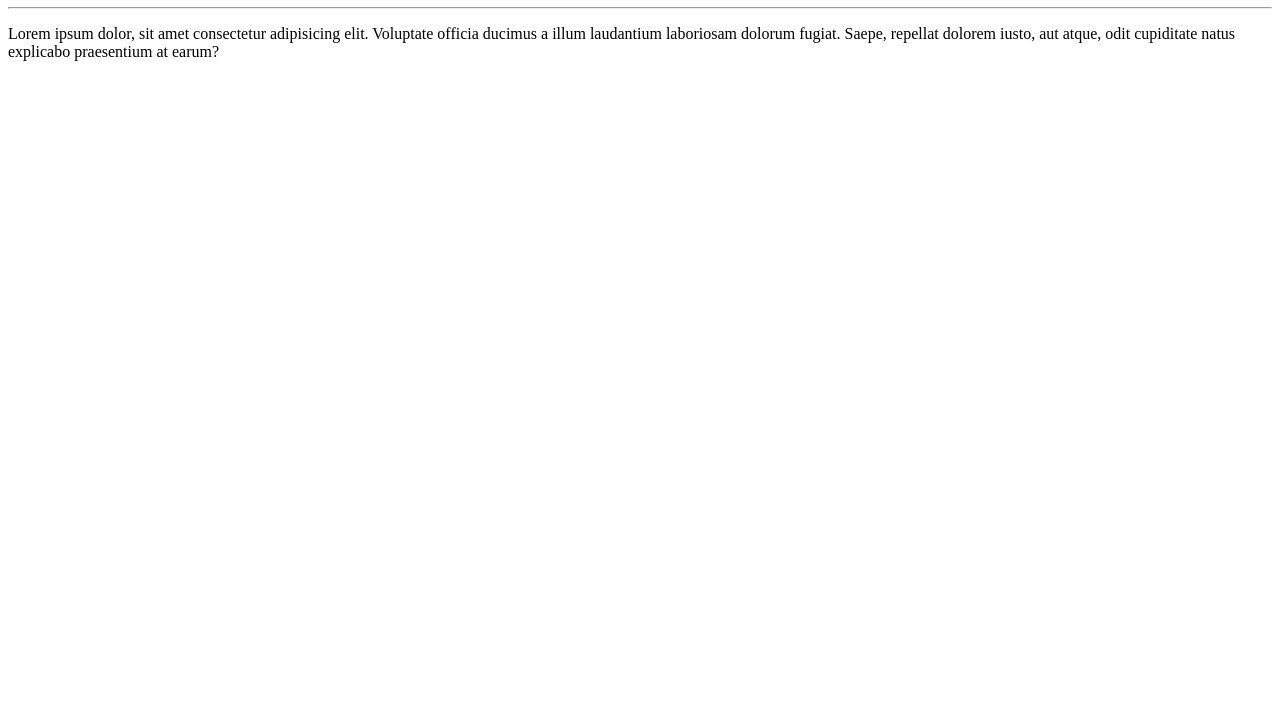
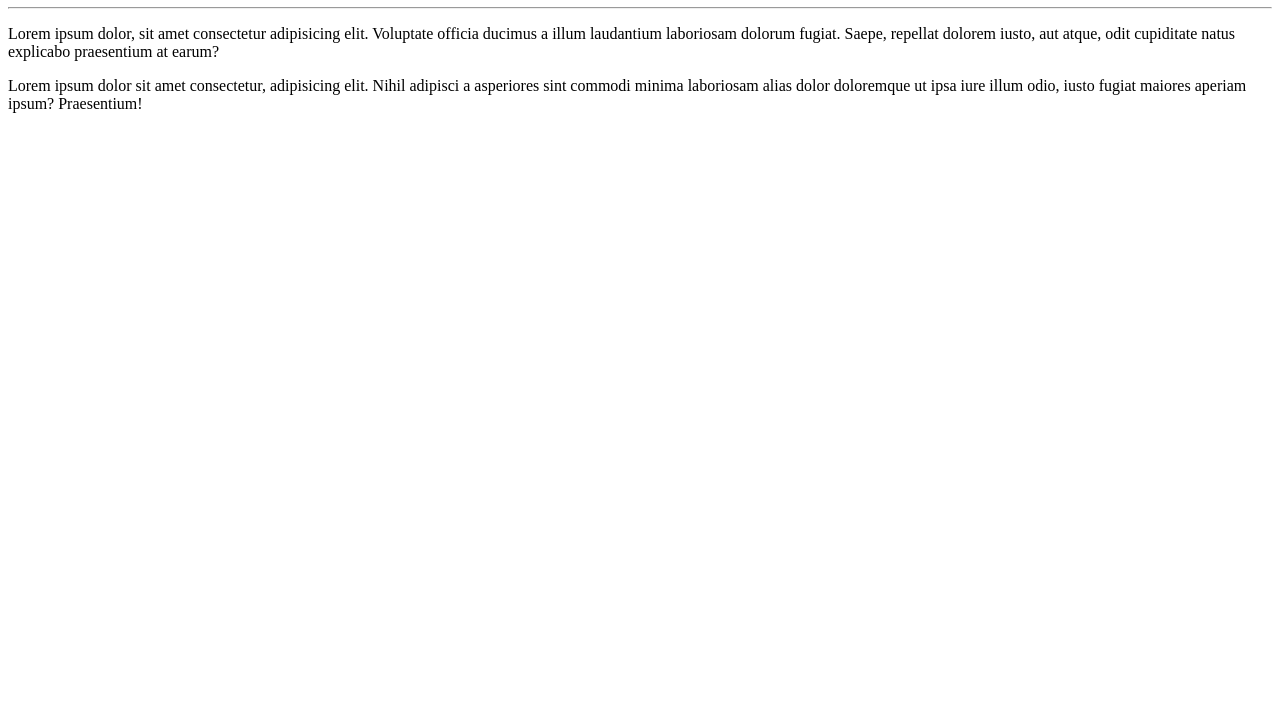
Before and after one commit to regina2022/Ola-mundo, a plain HTML site: page Site-exemplo/index.html in a window 1280 px wide. Shown: the part 73-800 px from the top of the page. Drawn offline with Linux system fonts and the light colour scheme.

Commit message:
adicionei um parágrafo

```diff
--- a/Site-exemplo/index.html
+++ b/Site-exemplo/index.html
@@ -9,6 +9,7 @@
     <h1>Olá, mundo!</h1>
     <hr>
     <p>Lorem ipsum dolor, sit amet consectetur adipisicing elit. Voluptate officia ducimus a illum laudantium laboriosam dolorum fugiat. Saepe, repellat dolorem iusto, aut atque, odit cupiditate natus explicabo praesentium at earum?</p>
+    <p>Lorem ipsum dolor sit amet consectetur, adipisicing elit. Nihil adipisci a asperiores sint commodi minima laboriosam alias dolor doloremque ut ipsa iure illum odio, iusto fugiat maiores aperiam ipsum? Praesentium!</p>
 
 </body>
 </html>
```
